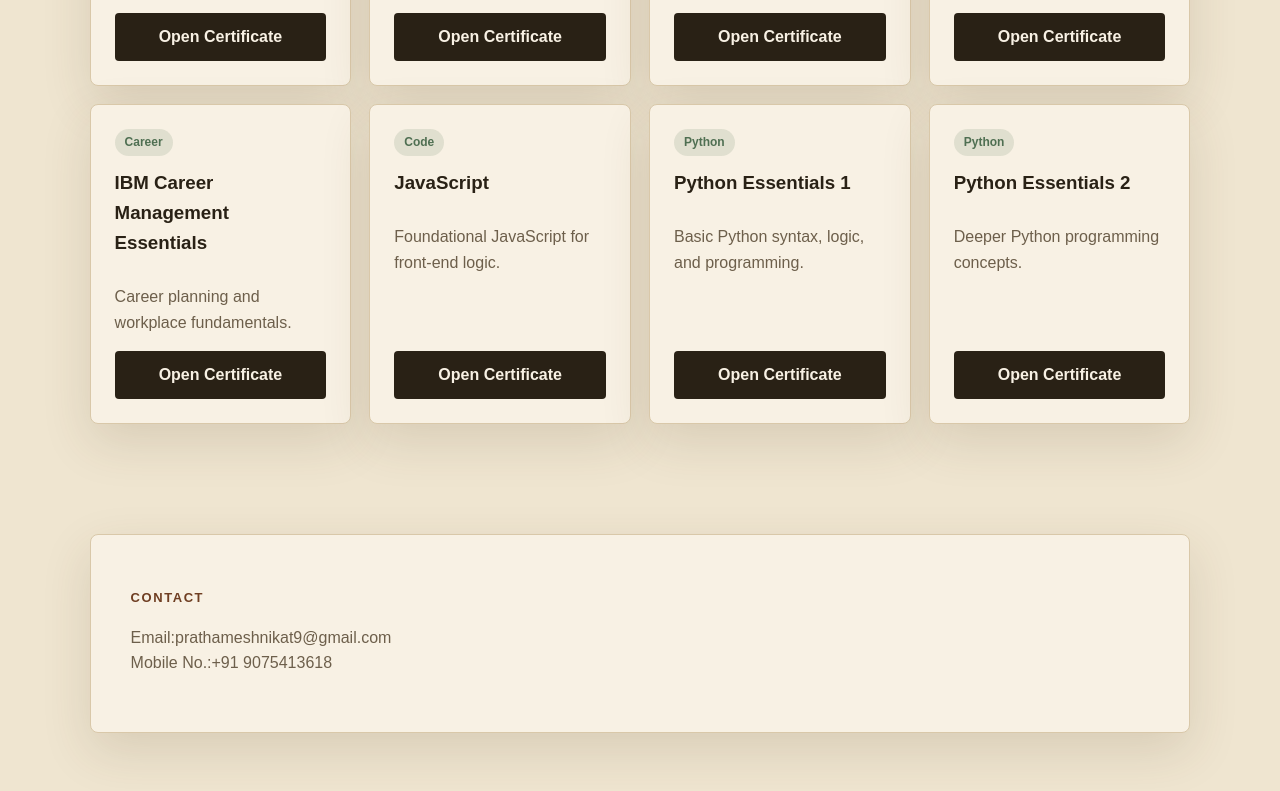
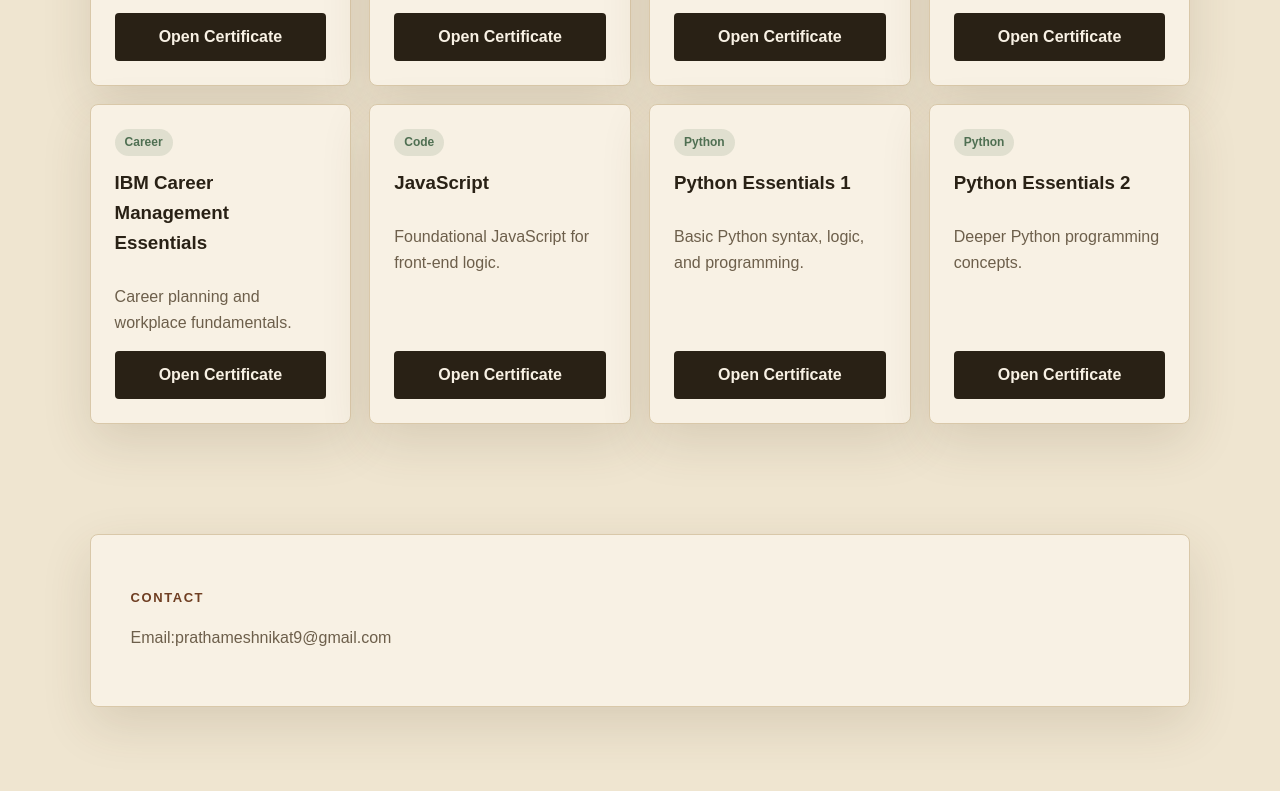
Before and after one commit to prathameshnikat/Digital-Portfolio-, a plain HTML site: page index.html in a window 1280 px wide. Shown: the part 2095-2886 px from the top of the page. Drawn offline with Linux system fonts and the light colour scheme.

Commit message:
Update index.html

```diff
--- a/index.html
+++ b/index.html
@@ -146,7 +146,7 @@
 
 <section class="contact" id="contact">
   <p class="tag">Contact</p>
-  <p>Email:prathameshnikat9@gmail.com<br>Mobile No.:+91 9075413618</p>
+  <p>Email:prathameshnikat9@gmail.com<br></p>
 
 </section>
 
```
